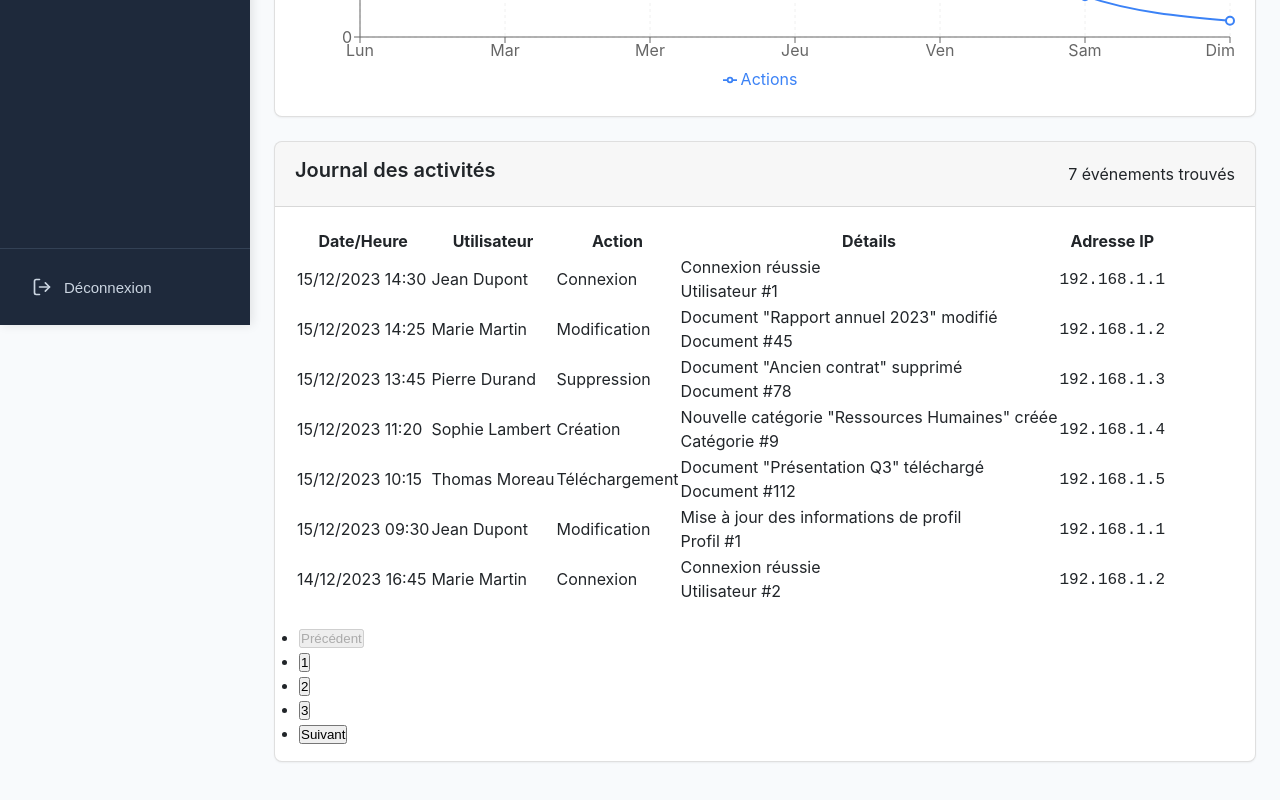
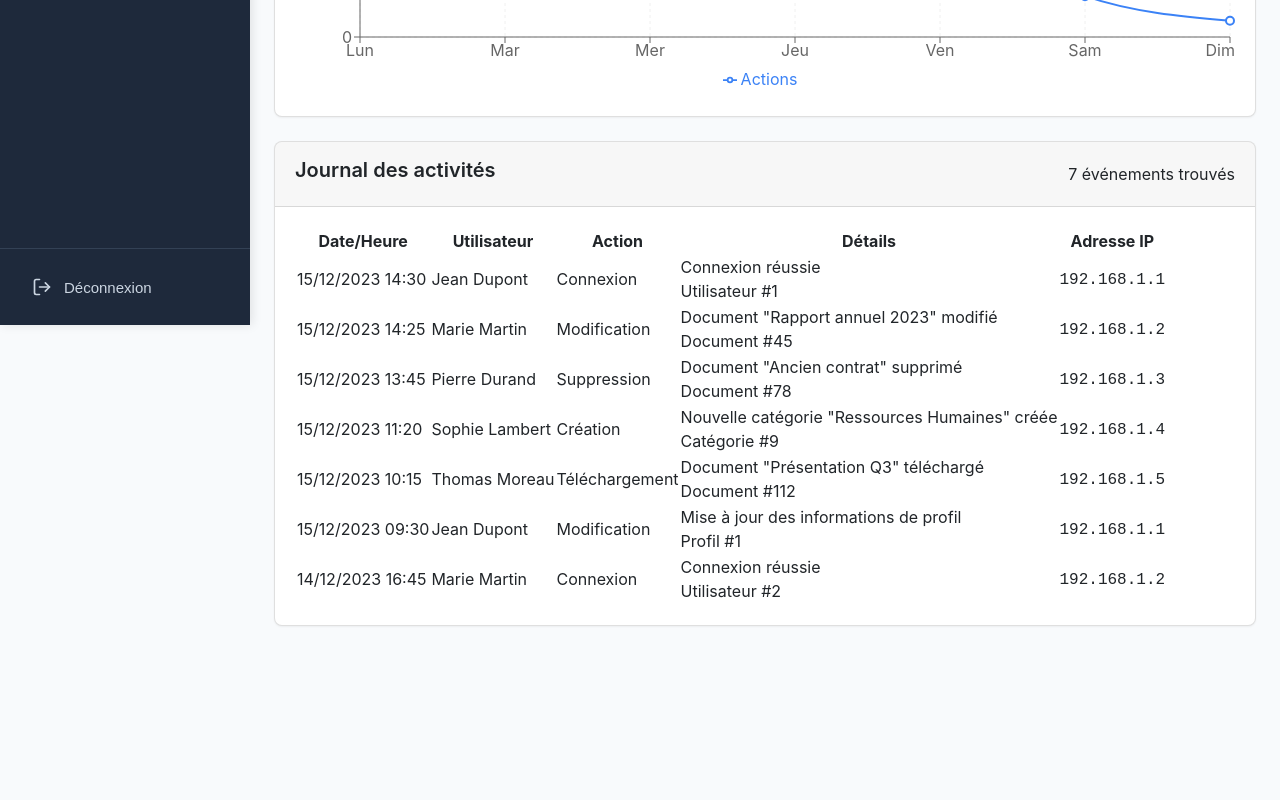
Before and after one commit to aubin-pierre7/Siga-frontend, a React (Vite) app: page /audit in a window 1280 px wide. Shown: the part 475-1275 px from the top of the page. After the commit the page ends 1149 px from the top, so only its background shows below. Built offline with nearby package versions, Linux system fonts and the light colour scheme; sample sign-in values are in the browser's storage.

Commit message:
Quelques modifications

```diff
--- a/src/pages/Audit/Audit.jsx
+++ b/src/pages/Audit/Audit.jsx
@@ -365,27 +365,7 @@
             </table>
           </div>
         </div>
-        <div className="card-footer d-flex justify-content-end">
-          <nav>
-            <ul className="pagination mb-0">
-              <li className="page-item disabled">
-                <button className="page-link" disabled>Précédent</button>
-              </li>
-              <li className="page-item active">
-                <button className="page-link">1</button>
-              </li>
-              <li className="page-item">
-                <button className="page-link">2</button>
-              </li>
-              <li className="page-item">
-                <button className="page-link">3</button>
-              </li>
-              <li className="page-item">
-                <button className="page-link">Suivant</button>
-              </li>
-            </ul>
-          </nav>
-        </div>
+
       </div>
     </div>
   )
--- a/src/pages/Dashboard/Dashboard.jsx
+++ b/src/pages/Dashboard/Dashboard.jsx
@@ -93,17 +93,6 @@
             <p className="stat-desc">+1 nouvel utilisateur</p>
           </div>
         </div>
-
-        <div className="stat-card">
-          <div className="stat-icon bg-amber-100 text-amber-600">
-            <FiActivity size={24} />
-          </div>
-          <div className="stat-info">
-            <h3>Activité</h3>
-            <p className="stat-number">24</p>
-            <p className="stat-desc">actions aujourd'hui</p>
-          </div>
-        </div>
       </div>
 
       {/* Graphique */}
```
